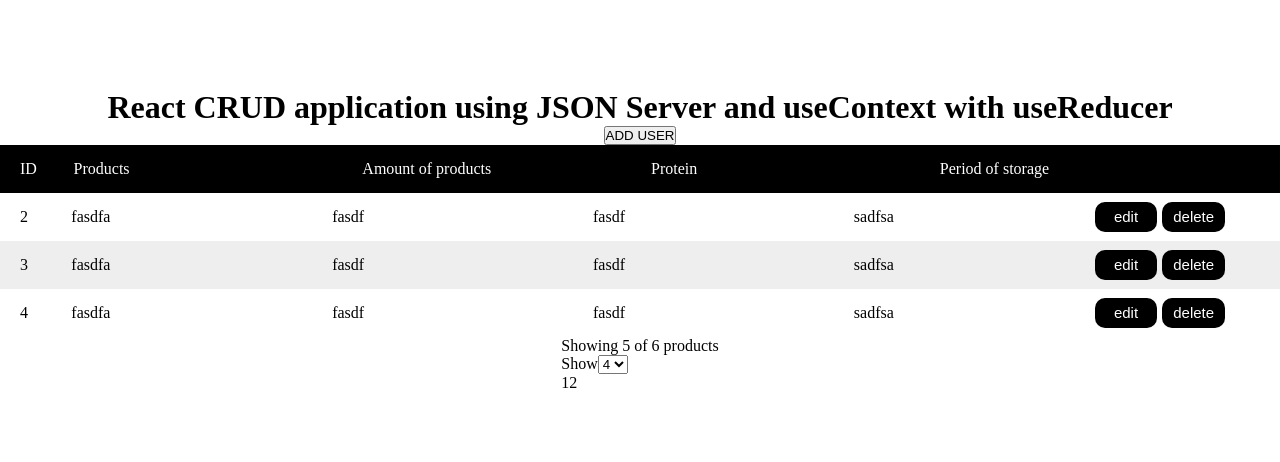
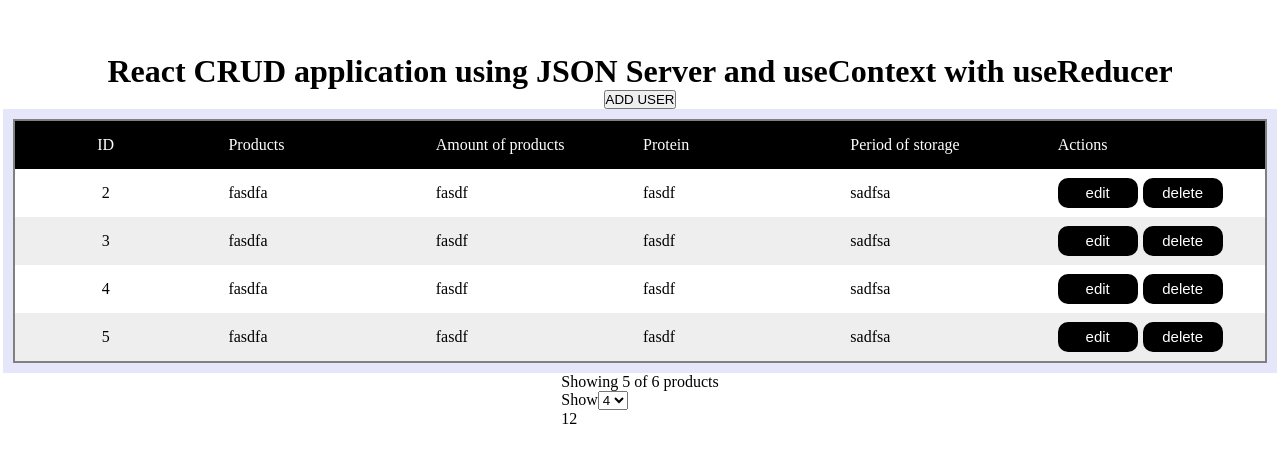
Before and after one commit to Tolkinxon/custom_table2.0-CRUD-, a React (Create React App) app: page / in a window 1280 px wide. Shown: the part 160-622 px from the top of the page. Built offline with nearby package versions, Linux system fonts and the light colour scheme; data requests are answered from the project's data file.

Commit message:
added option

```diff
--- a/src/App.css
+++ b/src/App.css
@@ -5,17 +5,22 @@
 
 .App {
   height: 100vh;
+  width: 100vw;
   display: flex;
   flex-direction: column;
   justify-content: center;
   align-items: center;
+  margin: 0px;
 }
-
+.wrapper-table {
+  padding: 10px;
+  background-color: lavender;
+}
 .table {
-  width: 100vw;
-  height: 12rem;
-  overflow-y: scroll;
-  overflow-x: hidden;
+  width: calc(100vw - 30px);
+  height: 15rem;
+  overflow: hidden;
+  border: 2px solid grey;
 }
 
 .table2 {
@@ -25,17 +30,10 @@
 .head .box {
   background-color: black;
   color: white;
-  width: 25%;
-  height: 3rem;
-}
-
-.head {
-  border-radius: 5px 5px 0px 0px;
 }
 
 .box {
-  padding-left: 20px;
-  width: 25%;
+  width: calc((100vw - 16rem) / 4);
   height: 3rem;
   display: flex;
   align-items: center;
@@ -43,13 +41,15 @@
 }
 
 .box:nth-child(1) {
-  width: 40px;
+  width: 14rem;
+  display: flex;
+  justify-content: center;
+  margin-right: 2rem;
 }
 
 .row {
   display: flex;
   align-items: center;
-  padding-right: 50px;
 }
 
 .row button {
@@ -72,17 +72,18 @@
 .hrow {
   background-color: black;
   position: fixed;
-  width: 100%;
+  width: calc(100vw - 30px);
   display: flex;
-  padding-right: 50px;
 }
 
-.space{
-  width: 85px;
-}
+
 
 .body {
   width: 100%;
+}
+
+body {
+  padding: 0px;
 }
 
 /********* ADD COMPONENT INPUTS *******/
--- a/src/pages/Main.js
+++ b/src/pages/Main.js
@@ -38,7 +38,7 @@ function Main() {
           useReducer
         </h1>
         <button className="add-user">ADD USER</button>
-
+        <div className='wrapper-table'>
         <Table>
           <TableHead>
             <div className="hrow">
@@ -47,7 +47,7 @@ function Main() {
               <Box>Amount of products</Box>
               <Box>Protein</Box>
               <Box>Period of storage</Box>
-              <div className="space"></div>
+              <Box>Actions</Box>
             </div>
           </TableHead>
           <TableBody>
@@ -58,8 +58,8 @@ function Main() {
                 <Box>{row.amount}</Box>
                 <Box>{row.protein}</Box>
                 <Box>{row.storage}</Box>
+                <Box>
                   <button>edit</button>
-
                   <button
                     onClick={() => {
                       delee(row.id)
@@ -68,10 +68,12 @@ function Main() {
                   >
                     delete
                   </button>
+                </Box>
               </TableRow>
             ))}
           </TableBody>
         </Table>
+        </div>
         <div className="showing-page-bar">
           <p>Showing 5 of 6 products</p>
           <label htmlFor="1">Show</label>
```
Lines whose indentation alone changed are shown as unchanged.
